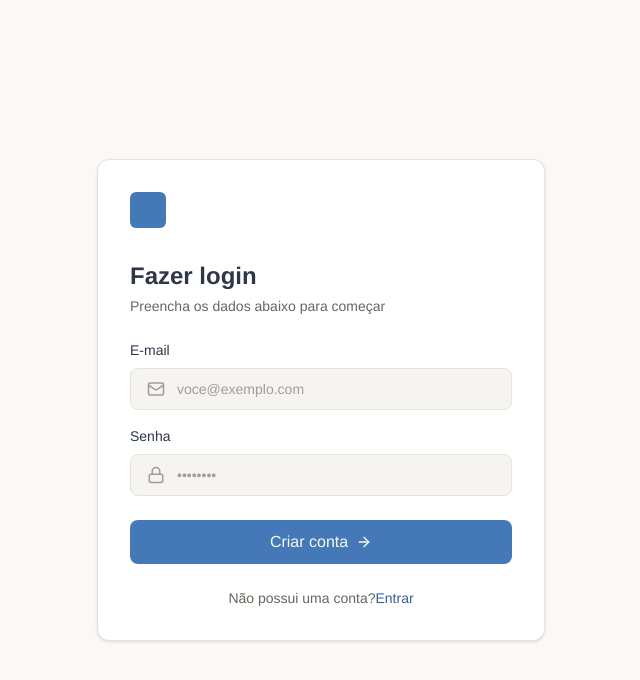
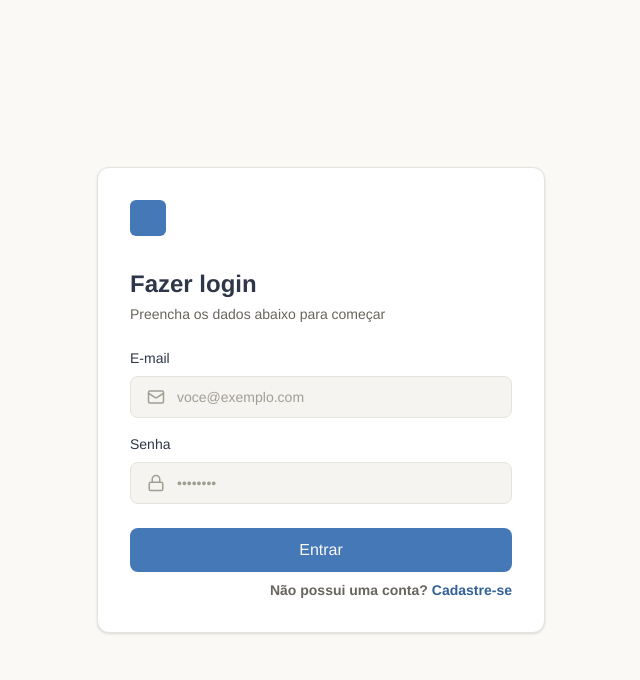
Before and after one commit to odairmichaelbendotti/sb-engenharia, a React app in the folder frontend/: page /signin in a window 1280 px wide. Shown: the top 680 px of the page, without its empty margins (319-959 px from the left). Built offline with nearby package versions, Linux system fonts and the light colour scheme; the HTML template or start-up script is replaced by a standard one.

Commit message:
refactor: change loading button and animate when fetching

```diff
--- a/frontend/src/pages/auth/SignIn.tsx
+++ b/frontend/src/pages/auth/SignIn.tsx
@@ -1,5 +1,5 @@
 import { useState } from "react";
-import { Mail, Lock, ArrowRight } from "lucide-react";
+import { Mail, Lock, Loader } from "lucide-react";
 import { useNavigate } from "react-router";
 import { useUser } from "../../store/user";
 
@@ -82,22 +82,21 @@ export default function SignUp() {
           <button
             type="submit"
             disabled={isLoading}
-            className="w-full mt-6 bg-primary-500 hover:bg-primary-600 active:bg-primary-700 disabled:bg-border text-text-inverse font-medium py-2.5 px-4 rounded-lg transition flex items-center justify-center gap-2"
+            className="w-full mt-6 cursor-pointer bg-primary-500 hover:bg-primary-600 active:bg-primary-700 disabled:bg-border text-text-inverse font-medium py-2.5 px-4 rounded-lg transition flex items-center justify-center gap-2"
           >
-            {isLoading ? "Criando conta..." : "Criar conta"}
-            {!isLoading && <ArrowRight size={16} />}
+            {isLoading ? <Loader className="animate-spin" /> : "Entrar"}
           </button>
         </form>
 
         {/* Footer */}
-        <p className="text-text-secondary text-sm text-center mt-6">
-          Não possui uma conta?
+        <p className="text-text-secondary text-sm text-center mt-2 font-bold justify-end flex items-center gap-1">
+          <p>Não possui uma conta?</p>
           <button
             type="button"
             onClick={() => navigate("/signup")}
-            className="text-primary-600 hover:underline font-medium"
+            className="text-primary-600 font-bold cursor-pointer hover:text-primary-400"
           >
-            Entrar
+            Cadastre-se
           </button>
         </p>
       </div>
```
